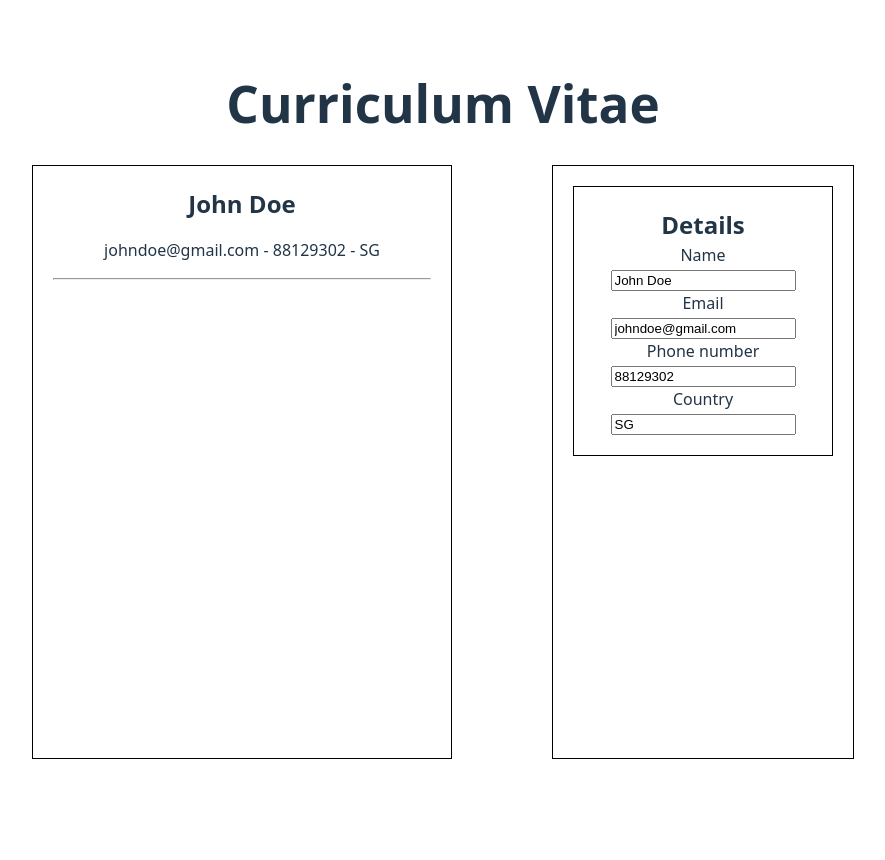
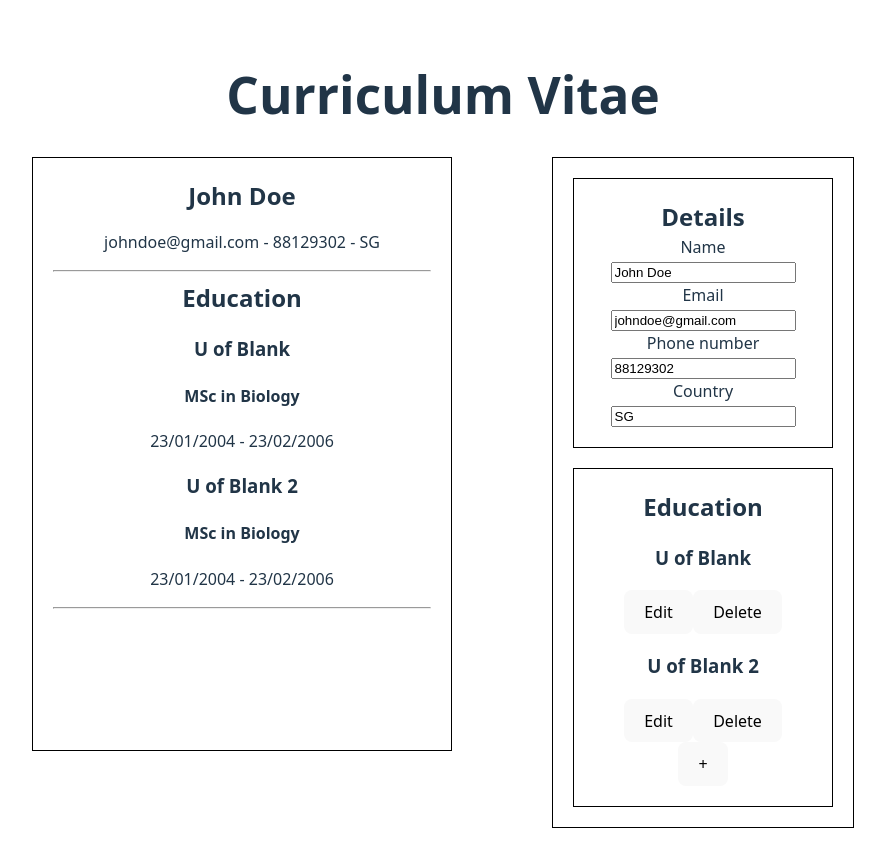
Before and after one commit to slabwu/cv, a React (Vite) app: page / in a window 1280 px wide. Shown: the whole page, without its empty margins (197-1082 px from the left). Before the commit the page ends 800 px from the top, so only its background shows below. Built offline with nearby package versions, Linux system fonts and the light colour scheme.

Commit message:
Add education section

```diff
--- a/src/content.jsx
+++ b/src/content.jsx
@@ -1,5 +1,6 @@
 import { useState } from 'react'
 import Details from './details.jsx'
+import Education from './education.jsx'
 import Resume from './resume.jsx'
 
 export default function Content() {
@@ -10,11 +11,29 @@ export default function Content() {
         country: "SG",
     });
 
+    const [education, setEducation] = useState([
+        {
+        id: 0,
+        name: "U of Blank",
+        degree: "MSc in Biology",
+        start: "23/01/2004",
+        end: "23/02/2006",
+        },
+        {
+        id: 1,
+        name: "U of Blank 2",
+        degree: "MSc in Biology",
+        start: "23/01/2004",
+        end: "23/02/2006",
+        },
+    ]);
+
     return (
         <main>
-            <Resume details={details}></Resume>
-            <div class="form">
+            <Resume details={details} education={education}></Resume>
+            <div className="form">
                 <Details details={details} setDetails={setDetails}></Details>
+                <Education education={education} setEducation={setEducation}></Education>
             </div>
         </main>
     )
--- a/src/details.jsx
+++ b/src/details.jsx
@@ -8,15 +8,15 @@ export default function Details({ details, setDetails }) {
         {name: 'Country', value: 'country'}
     ]
 
-    const handleChange = (e, value) => {
-        setDetails({...details, [value]: e.target.value})
+    const handleChange = (field, value) => {
+        setDetails({...details, [field]: value.target.value})
     }
 
     return (
         <section className='details'>
             <h2>Details</h2>
             {fields.map(field =>
-                <Field key={field.value} name={field.name} value={details[field.value]} onChange={(e) => {handleChange(e, field.value)}}></Field>
+                <Field key={field.value} name={field.name} value={details[field.value]} onChange={(e) => {handleChange(field.value, e)}}></Field>
             )}
         </section>
     )
--- /dev/null
+++ b/src/education.jsx
@@ -0,0 +1,73 @@
+import { useState } from 'react'
+import Field from './field.jsx'
+
+function School({ school, isActive, edit, remove, activate }) {
+    const fields = [
+        {name: 'School', value: 'name'},
+        {name: 'Degree', value: 'degree'},
+        {name: 'Start', value: 'start'},
+        {name: 'End', value: 'end'}
+    ]
+
+    const handleChange = (field, value) => {
+        edit({...school, [field]: value})
+    }
+
+    if (isActive) {
+        return (
+            <div>
+                {fields.map(({ name, value }) => (
+                    <Field key={value} name={name} value={school[value]} onChange={e => handleChange(value, e.target.value)}></Field>
+                ))}
+                <button onClick={() => activate(null)}>Cancel</button>
+            </div>
+        )
+    } else {
+        return (
+            <div>
+                <h3>{school.name}</h3>
+                <button onClick={() => activate(school.id)}>Edit</button>
+                <button onClick={() => remove(school.id)}>Delete</button>
+            </div>
+        )
+    }
+}
+
+export default function Education({ education, setEducation }) {
+    const [activeId, setActiveId] = useState(null)
+
+    const removeSchool = (id) => {
+        const updated = education.filter(school => school.id !== id)
+        setEducation(updated)
+    }
+
+    const activateSchool = (id) => {
+        setActiveId(id)
+    }
+
+    const editSchool = (updatedSchool) => {
+        const updated = education.map(school => school.id === updatedSchool.id ? updatedSchool : school)
+        setEducation(updated)
+    }
+
+    const addSchool = () => {
+        const newSchool = {
+            id: crypto.randomUUID(),
+            name: "University Name",
+            degree: "Degree Name",
+            start: "01/01/2000",
+            end: "01/01/2004"
+        }
+        setEducation([...education, newSchool])
+    }
+
+    return (
+        <section className='education'>
+            <h2>Education</h2>
+            {education.map(school => (
+                <School key={school.id} school={school} isActive={activeId === school.id} remove={removeSchool} edit={editSchool} activate={activateSchool}></School>
+            ))}
+            <button onClick={addSchool}>+</button>
+        </section>
+    )
+}
--- a/src/resume.jsx
+++ b/src/resume.jsx
@@ -1,11 +1,25 @@
-export default function Resume({ details }) {
+export default function Resume({ details, education }) {
     return (
         <section className='resume'>
             <h2>{details.name}</h2>
             <p>
                 {details.email} - {details.phone} - {details.country}
             </p>
+
             <hr />
+            <h2>Education</h2>
+            {education.map((school) => (
+                <>
+                <h3>{school.name}</h3>
+                <h4>{school.degree}</h4>
+                <p>
+                    {school.start} - {school.end}
+                </p>
+                </>
+            ))}
+
+            <hr />
+
         </section>
     )
 }
```
